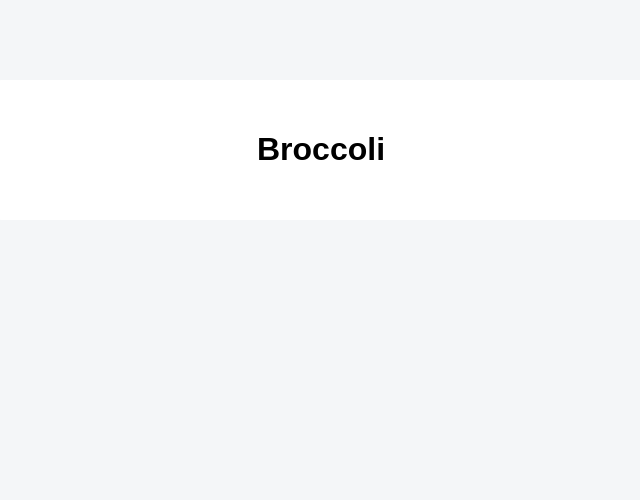
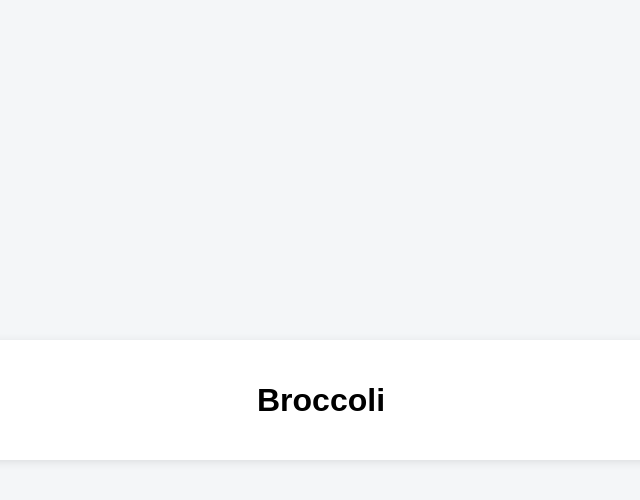
Before and after one commit to GuMarz-og/broccoli, a React app in the folder frontend/: page / in a window 1280 px wide. Shown: the top 500 px of the page, without its empty margins (319-959 px from the left). Built offline with nearby package versions, Linux system fonts and the light colour scheme; the HTML template or start-up script is replaced by a standard one.

Commit message:
Write Container and Home CSS

```diff
--- a/frontend/src/components/Container/Container.css
+++ b/frontend/src/components/Container/Container.css
@@ -0,0 +1,12 @@
+.container {
+    width: 100%;
+    max-width: 900px;
+
+    background: white;
+
+    border-radius: 8px;
+
+    padding: 20px;
+
+    box-shadow: 0 2px 10px rgba(0, 0, 0, 0.1);
+}
--- a/frontend/src/pages/Home/Home.css
+++ b/frontend/src/pages/Home/Home.css
@@ -2,4 +2,7 @@
     display: flex;
     flex-direction: column;
     align-items: center;
+    justify-content: center;
+
+    min-height: 100vh;
 }
```
